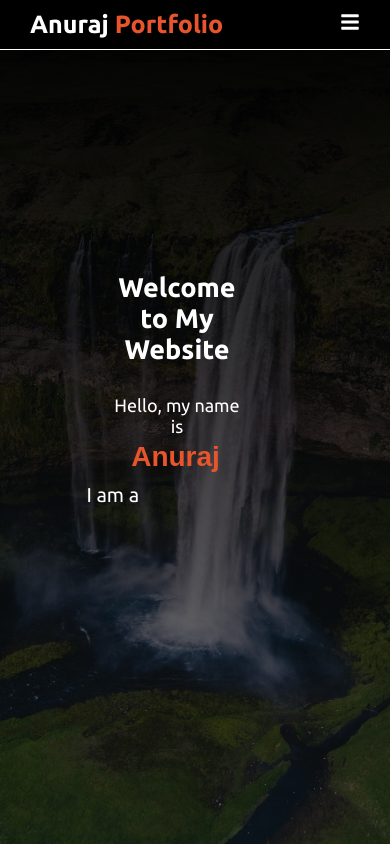
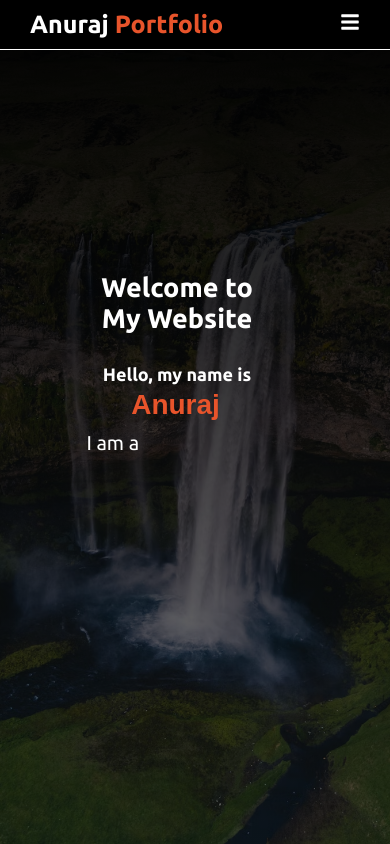
Before and after one commit to Anuraj4/MERN-Portfolio, a React (Create React App) app in the folder client/: page / in a window 390 px wide. Built offline with nearby package versions, Linux system fonts and the light colour scheme.

Commit message:
Correcting the errors

```diff
--- a/client/src/App.css
+++ b/client/src/App.css
@@ -1371,15 +1371,8 @@ section .title::after {
 
 
   .home .home-content .text-2 {
-    font-size: 50px;
     /* display: block; */
-
-  }
-
-  .home .home-content .text-1 {
-    /* font-size: 50px; */
-    /* display: block; */
-    margin: 30px;
+    margin-bottom: 10px;
 
   }
 
@@ -1435,6 +1428,9 @@ section .title::after {
 
   .panel-container {
     width: 80%;
+  }
+  .home .home-content .text-1{
+    font-size: 20px;
   }
 }
 
--- a/client/src/pages/Home.js
+++ b/client/src/pages/Home.js
@@ -36,7 +36,7 @@ const Home = () => {
                             <div id="welcome"></div>
                             <h1 style={{ marginBottom: "30px" }}>Welcome to My Website</h1>
                         </div>
-                        <div className="text-1" data-aos="fade-up">Hello, my name is</div>
+                        <div className="text-1" data-aos="fade-up"><strong>Hello, my name is</strong></div>
                         <div className="text-2" data-aos="fade-up">Anuraj</div>
                         <div className="text-3" data-aos="fade-up">I am a <span className="typing"></span></div>
                         <div className="images">
```
